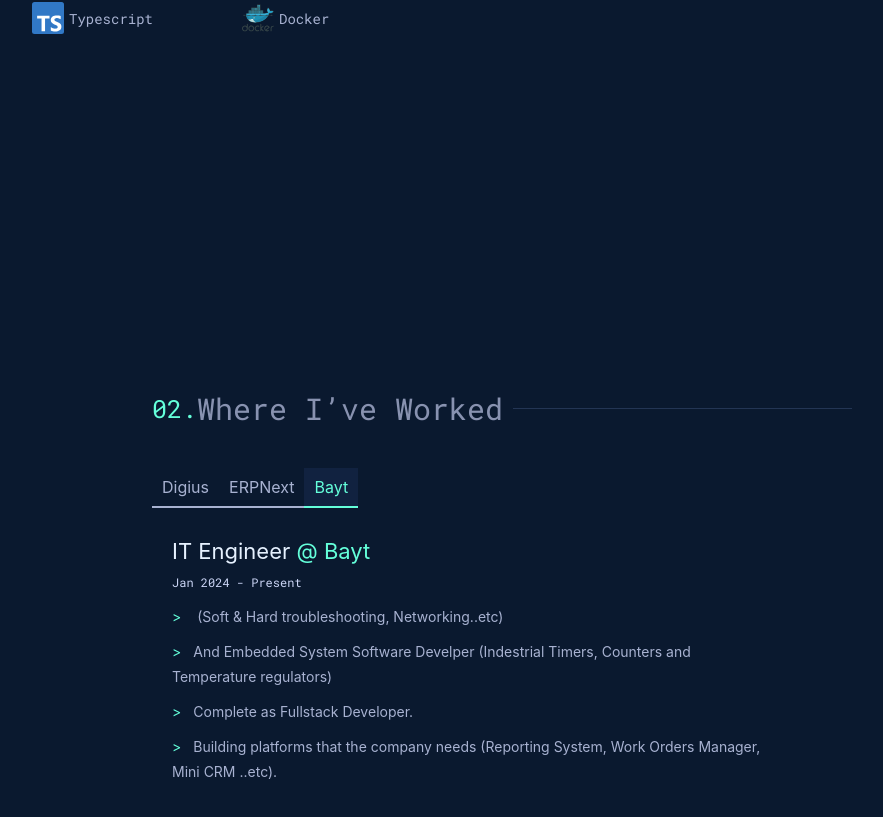
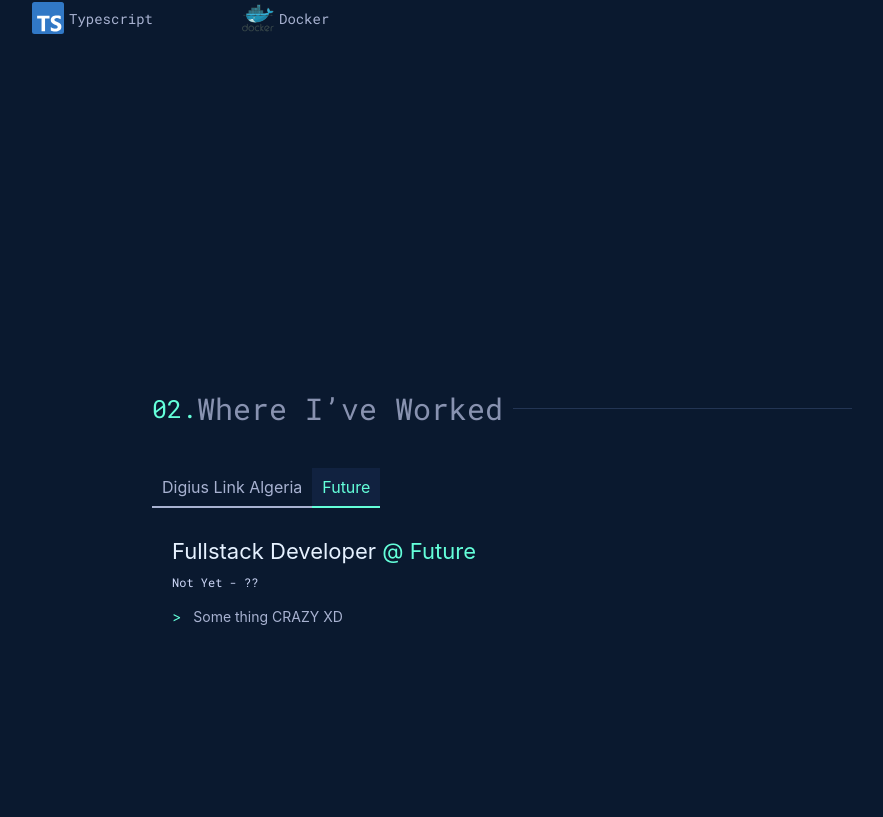
Before and after one commit to kfekairii/portfolio, a Next.js app: page / in a window 1280 px wide. Shown: the part 1311-2128 px from the top of the page, without its empty margins (138-1021 px from the left). Built offline with nearby package versions, Linux system fonts and the light colour scheme.

Commit message:
work fix

```diff
--- a/src/sections/Work.tsx
+++ b/src/sections/Work.tsx
@@ -11,37 +11,20 @@ interface IWork {
 
 const works: IWork[] = [
   {
-    company: "Digius",
+    company: "Digius Link Algeria",
     range: "Jan 2021 - Present",
     title: "IT Engineer",
     desc: [
-      "Start as a Helpdesk Engineer (Soft & Hard troubleshooting, Networking..etc)",
-      "And Embedded System Software Develper (Indestrial Timers, Counters and Temperature regulators)",
-      "Complete as Fullstack Developer.",
-      "Building platforms that the company needs (Reporting System, Work Orders Manager, Mini CRM ..etc).",
+      "Helpdesk tasks (Soft & Hard troubleshooting, Networking..etc)",
+      "Embedded System Software Develper (Indestrial Timers, Counters and Temperature regulators)",
+      "Fullstack Developer, Building platforms that the company needs (Reporting System, Work Orders Manager, Mini CRM ..etc)",
     ],
   },
   {
-    company: "ERPNext",
-    range: "Jan 2023 - Present",
-    title: "IT Engineer",
-    desc: [
-      " as a Helpdesk Engineer (Soft & Hard troubleshooting, Networking..etc)",
-      "And Embedded System Software Develper (Indestrial Timers, Counters and Temperature regulators)",
-      "Complete as Fullstack Developer.",
-      "Building platforms that the company needs (Reporting System, Work Orders Manager, Mini CRM ..etc).",
-    ],
-  },
-  {
-    company: "Bayt",
-    range: "Jan 2024 - Present",
-    title: "IT Engineer",
-    desc: [
-      " (Soft & Hard troubleshooting, Networking..etc)",
-      "And Embedded System Software Develper (Indestrial Timers, Counters and Temperature regulators)",
-      "Complete as Fullstack Developer.",
-      "Building platforms that the company needs (Reporting System, Work Orders Manager, Mini CRM ..etc).",
-    ],
+    company: "Future",
+    range: "Not Yet - ??",
+    title: "Fullstack Developer",
+    desc: ["Some thing CRAZY XD"],
   },
 ];
 
```
